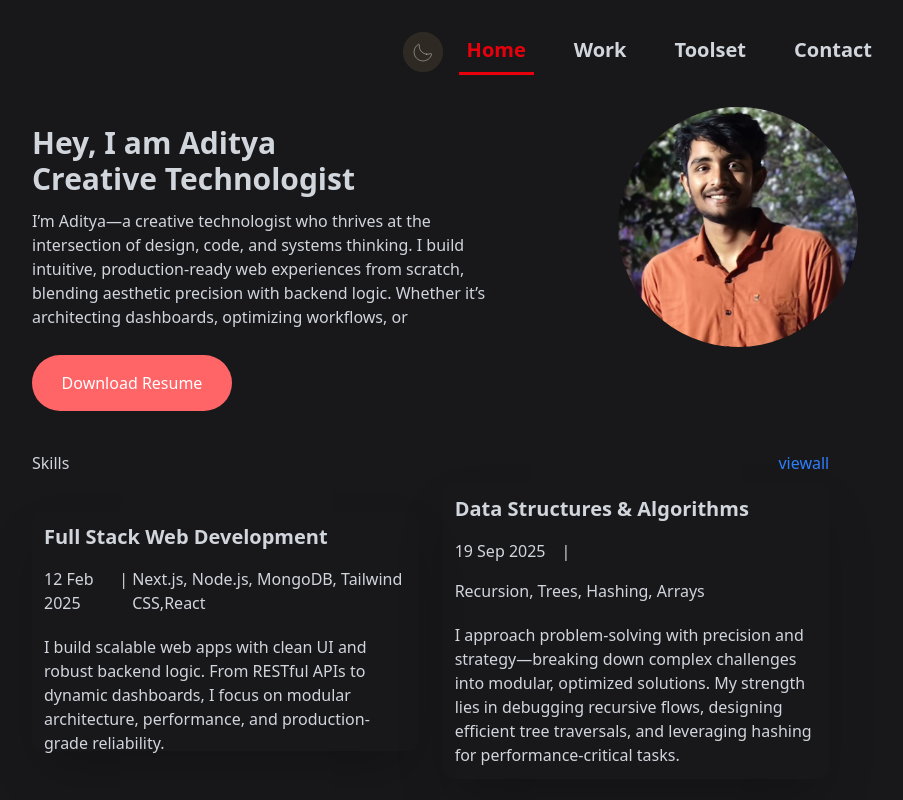
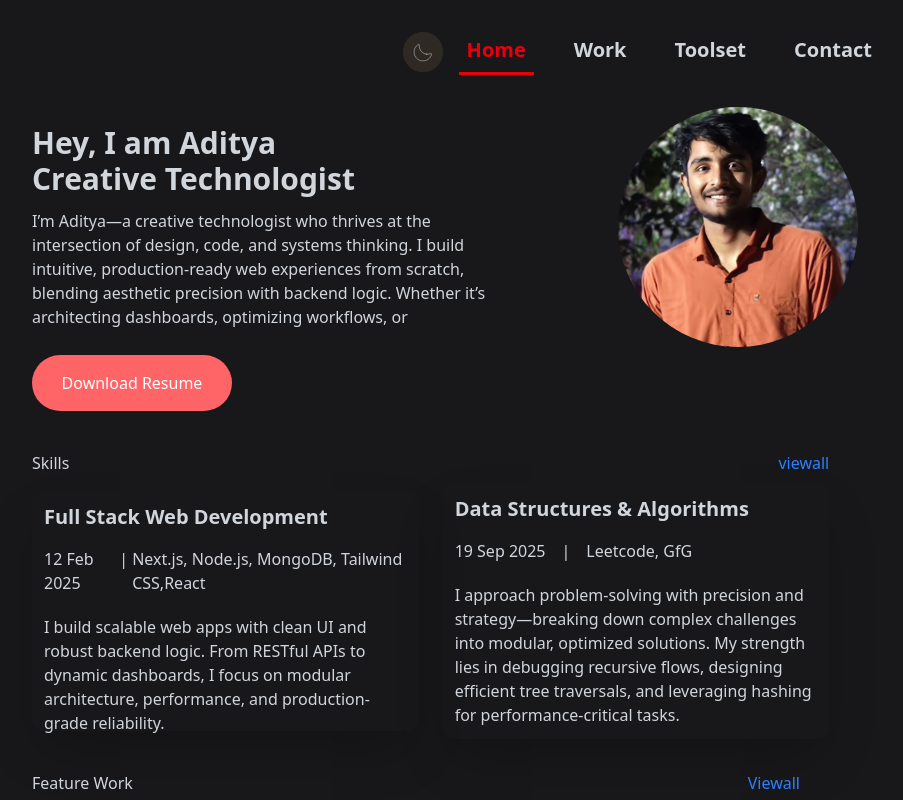
Before and after one commit to Adityakumar41347/Portfolio, a Next.js app: page / in a window 1280 px wide. Shown: the top 800 px of the page, without its empty margins (224-1127 px from the left). Built offline with nearby package versions, Linux system fonts and the light colour scheme; no server answers.

Commit message:
correcting the faults

```diff
--- a/app/page.js
+++ b/app/page.js
@@ -60,7 +60,7 @@ export default function Home() {
               <p className="my-4 mb-5 flex gap-4 flex-wrap">
                 <span>19 Sep 2025</span>
                 <span>|</span>
-                <span>Recursion, Trees, Hashing, Arrays</span>
+                <span><Link className="hover:underline" href={"https://leetcode.com/u/Thanosisreal/"} target="_blank">Leetcode</Link>, <Link className="hover:underline" href={"https://www.geeksforgeeks.org/user/adityakum2l0f/"} target="_blank">GfG</Link></span>
               </p>
             </div>
             <p>
--- a/components/Dsa.js
+++ b/components/Dsa.js
@@ -2,7 +2,7 @@
 import React from 'react'
 import { useContext } from 'react'
 import { ModeContext } from '@/components/mode'
-
+import Link from 'next/link'
 
 const DSA = () => {
   const { mode } = useContext(ModeContext)
@@ -11,7 +11,7 @@ const DSA = () => {
     <div className={`${mode ? "bg-zinc-900 text-gray-300" : "bg-white text-gray-900"} min-h-screen`}>
       <div className="container mx-auto md:p-10 p-4 md:w-[70%]">
         <h1 className="text-4xl font-bold mb-6">Solving Problems with Structure & Strategy</h1>
-
+        Follow links- <Link className="hover:underline text-blue-600 " href={"https://leetcode.com/u/Thanosisreal/"} target="_blank">Leetcode</Link>, <Link className="hover:underline text-blue-600" href={"https://www.geeksforgeeks.org/user/adityakum2l0f/"} target="_blank">GfG</Link>
         <section className="mb-10">
           <h2 className="text-2xl font-semibold mb-2">🧠 My Approach to DSA</h2>
           <p>
--- a/components/Work.js
+++ b/components/Work.js
@@ -6,10 +6,10 @@ import Link from 'next/link';
 const Work = () => {
     const {mode}=useContext(ModeContext)
     return (
-        <div className={`h-[77vh] ${mode?"bg-zinc-900 text-white": 'bg-white'}`}>
+        <div className={`md:h-[77vh]  ${mode?"bg-zinc-900 text-white": 'bg-white'} `}>
             <div className={`${mode ? "bg-neutral-900  shadow-2xl" : 'bg-white'} container md:mx-auto p-8   md:w-[60%]  shadow-xl`}>
                 <h1 className='text-2xl mb-10 font-extrabold'>Work</h1>
-                <div className=" flex gap-3 m-3">
+                <div className=" flex flex-col md:flex-row   gap-3 m-3">
                     <img className="w-65 h-45 rounded-2xl" src="/Page-1.png" alt="not found " />
                     <div className="">
                        <Link href={"/work/linktree"}> <h1 className="font-bold hover:underline text-2xl">Linktree</h1></Link>
@@ -21,7 +21,7 @@ const Work = () => {
                     </div>
                 </div>
                 <hr className="hidden md:block w-[77%] border-t border-zinc-300 my-4 mx-auto" />
-                <div className=" flex gap-3 m-3">
+                <div className=" flex flex-col md:flex-row  gap-3 m-3">
                     <img className="w-65 h-45 rounded-2xl" src="/pet-1.png" alt="not found " />
                     <div className=" ">
                         <Link href={"/work/patreon"}><h1 className="font-bold hover:underline text-2xl">Patreon-Clone</h1></Link>
--- a/components/toolkit.js
+++ b/components/toolkit.js
@@ -6,7 +6,7 @@ import { ModeContext } from '@/components/mode'
 const Skill = () => {
     const { mode } = useContext(ModeContext)
     return (
-        <div className={`${mode ? "bg-zinc-900 text-gray-300" : 'bg-white'}`}>
+        <div className={  ` md:h-[77vh] ${mode ? "bg-zinc-900 text-gray-300" : 'bg-white'}`}>
             <div className={`${mode ? "bg-neutral-900  shadow-2xl" : 'bg-white'} rounded-3xl h-[77vh] container md:mx-auto p-8  md:w-[60%]  shadow-xl`}>
                 <h1 className='text-2xl mb-10 font-extrabold'>Specialization</h1>
                 <div className='m-3 '>
```
